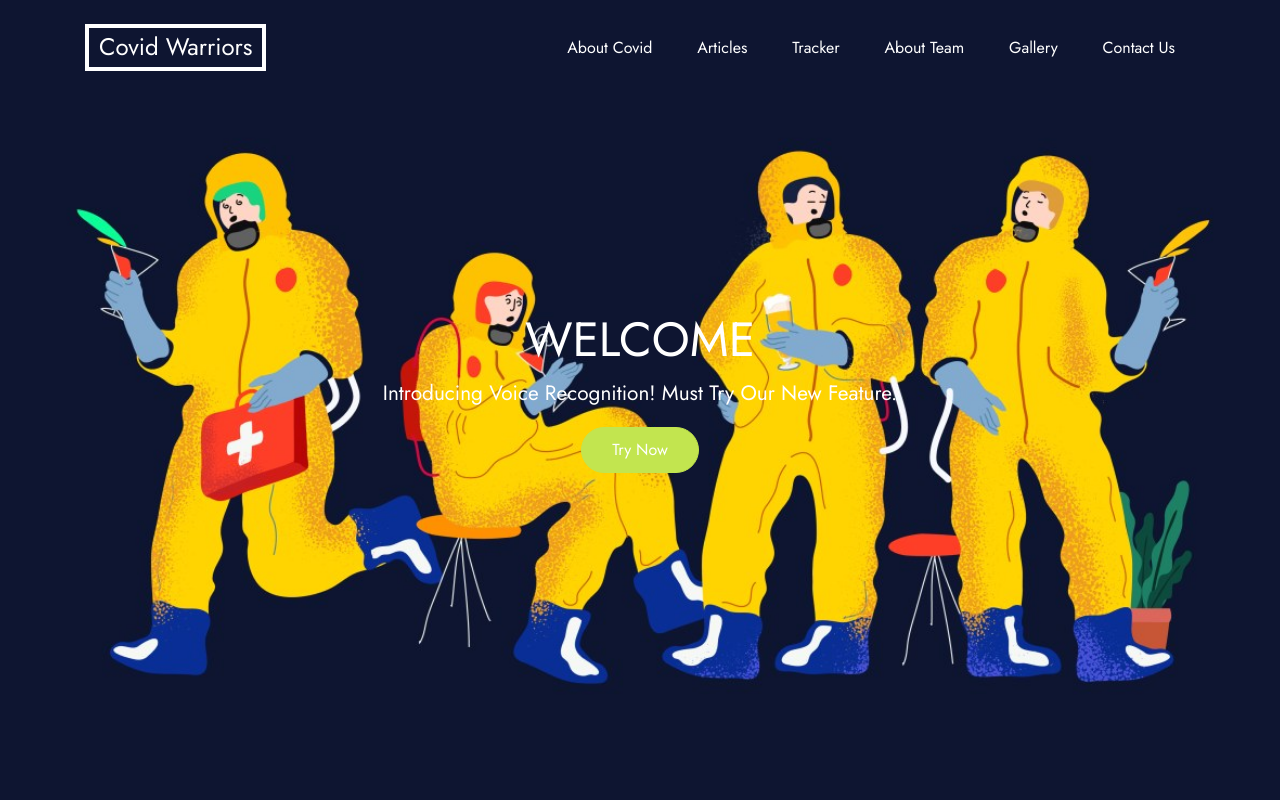
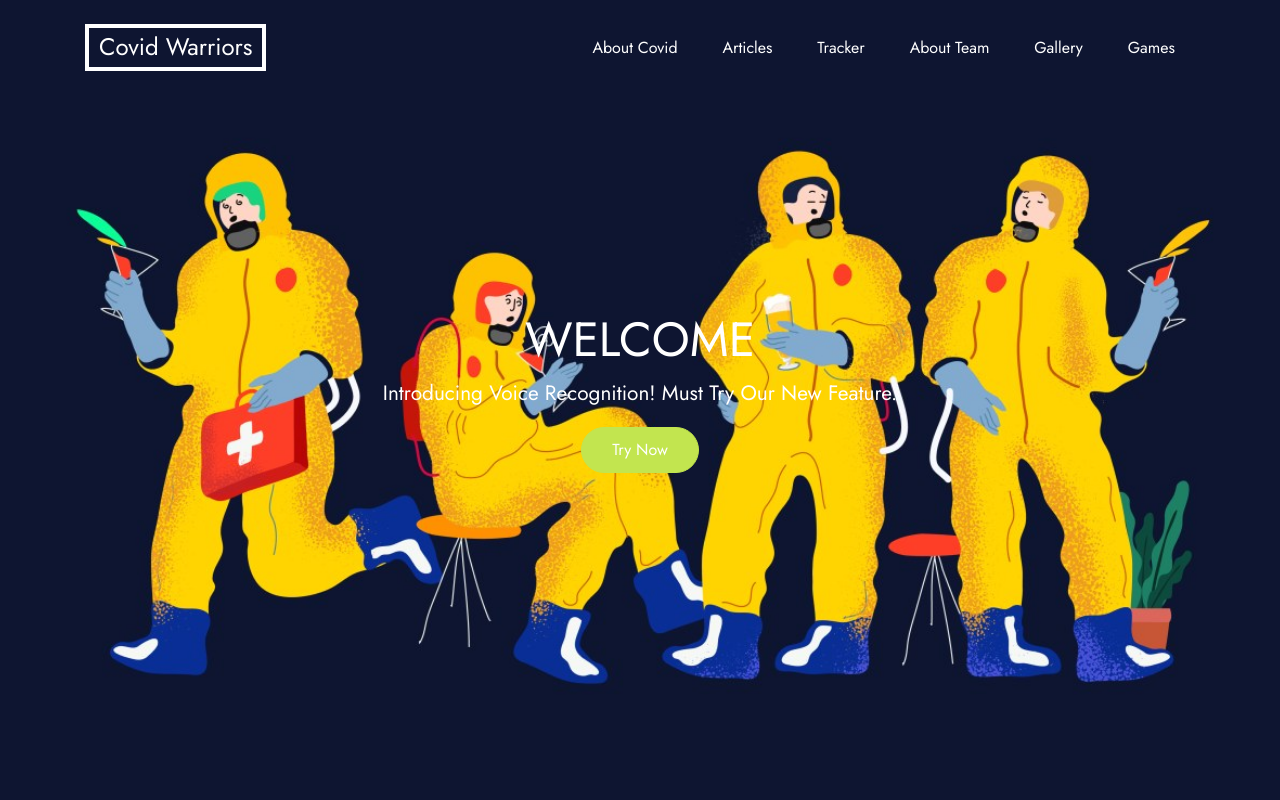
Before and after one commit to Anmolreshi/team1, a plain HTML site: page index.html in a window 1280 px wide. Shown: the top 800 px of the page. Drawn offline with Linux system fonts and the light colour scheme; files whose address does not match are found by name.

Commit message:
Update index.html

```diff
--- a/index.html
+++ b/index.html
@@ -64,7 +64,7 @@
                 <li><a href="tracker.html" class="nav-link">Tracker</a></li>
                 <li><a href="about-team.html" class="nav-link">About Team</a></li>
                 <li><a href="gallery.html" class="nav-link">Gallery</a></li>
-                <li><a href="contact-us.html" class="nav-link">Contact Us</a></li>
+                <li><a href="game.html" class="nav-link">Games</a></li>
               </ul>
             </nav>
 
```
